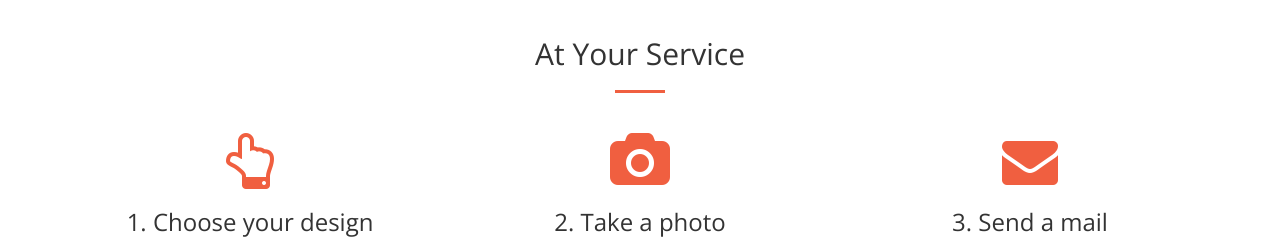
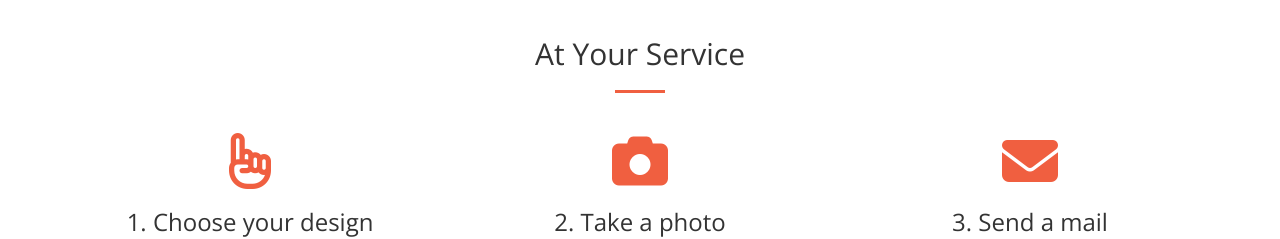
Before and after one commit to ramachandrankn/myboutique, a plain HTML site: page index.html in a window 1280 px wide. Shown: the part 1280-1519 px from the top of the page. Drawn offline with nearby package versions, Linux system fonts and the light colour scheme.

Commit message:
font awesome source changed

```diff
--- a/index.html
+++ b/index.html
@@ -15,7 +15,7 @@
      <link rel="stylesheet" href="stylesheets/bootstrap.min.css">
 
     <!-- Custom Fonts -->
-    <link href="stylesheets/font-awesome.min.css" rel="stylesheet" type="text/css">
+    <script src="https://use.fontawesome.com/5054028c40.js"></script>
     <link href='https://fonts.googleapis.com/css?family=Open+Sans:300italic,400italic,600italic,700italic,800italic,400,300,600,700,800' rel='stylesheet' type='text/css'>
     <link href='https://fonts.googleapis.com/css?family=Merriweather:400,300,300italic,400italic,700,700italic,900,900italic' rel='stylesheet' type='text/css'>
 
```
